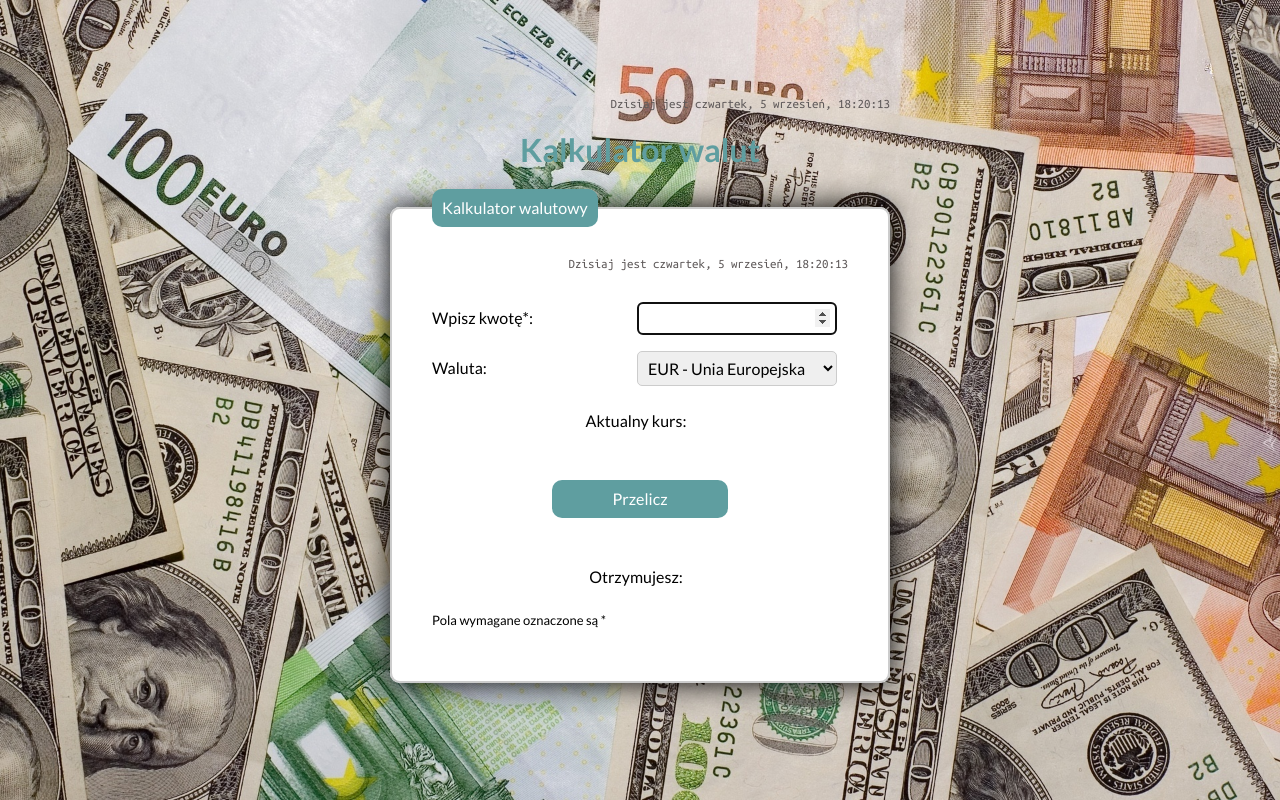
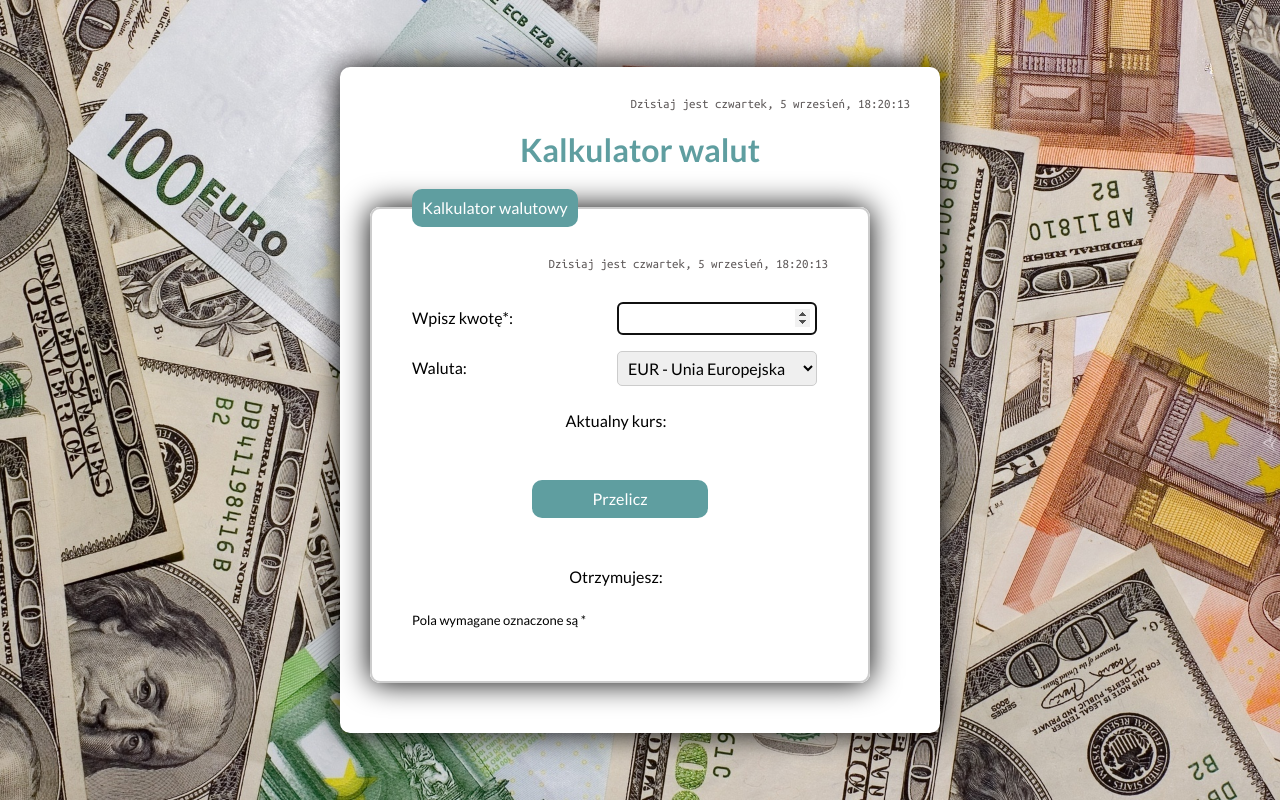
Before and after one commit to anna-wojcik/currency-converter-react, a React (Create React App) app: page / in a window 1280 px wide. Built offline with nearby package versions, Linux system fonts and the light colour scheme.

Commit message:
styles added to Container

```diff
--- a/src/Container/styled.js
+++ b/src/Container/styled.js
@@ -1,7 +1,14 @@
 import styled from "styled-components";
 
 export const StyledContainer = styled.div`
-    flex-basis: 700px;
-    padding: 40px;
-    margin: 20px;
+    width: 600px;
+    background: ${({ theme }) => theme.color.white};
+    box-shadow: 0 0 30px ${({ theme }) => theme.color.black};
+    border-radius: 10px;
+    padding: 30px;
+    margin: 10px auto;
+
+    @media(max-width: ${({ theme }) => theme.breakpoint.mobileSpecial}px){
+        width: 90%;
+    }
 `;
```
